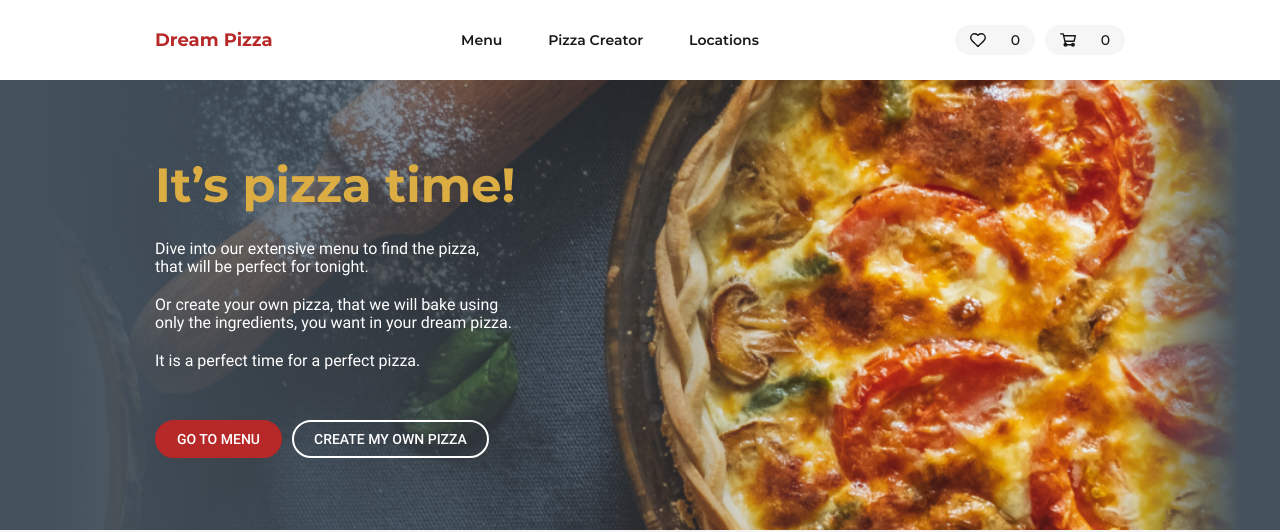
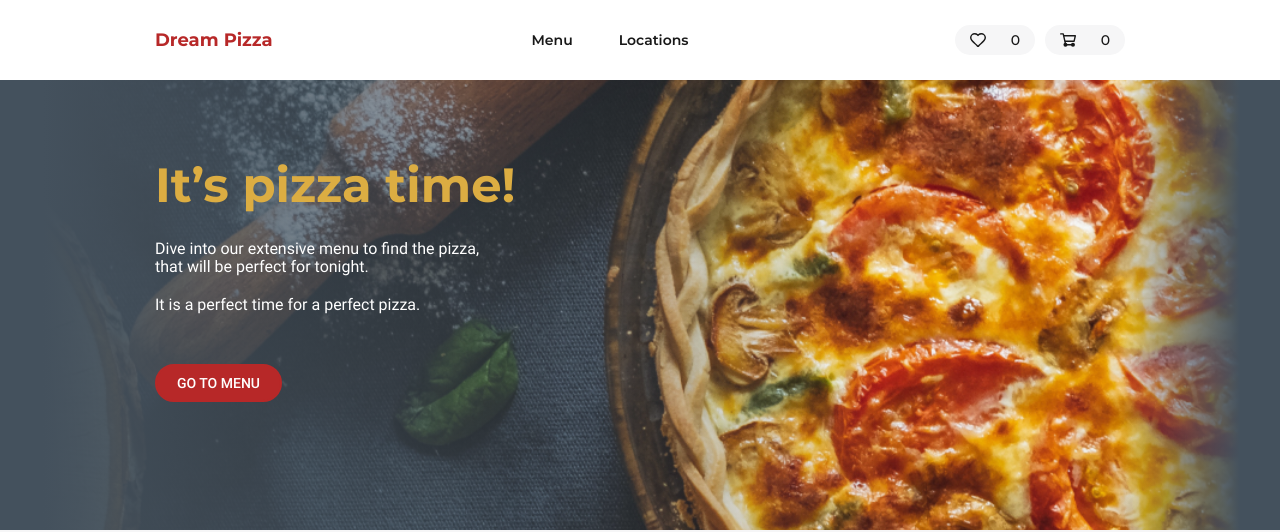
Before and after one commit to truefiesta/dream-pizza, a React app: page / in a window 1280 px wide. Shown: the top 532 px of the page. Built offline with nearby package versions, Linux system fonts and the light colour scheme.

Commit message:
Remove newCard markup, links and PizzaCreator page

```diff
--- a/src/components/card/card.jsx
+++ b/src/components/card/card.jsx
@@ -11,9 +11,8 @@ import ModalContainer from "../modal-container/modal-container.jsx";
 import ModalAddToCart from "../modal-add-to-cart/modal-add-to-cart.jsx";
 
 import "./card.css";
-import newPizza from "../../assets/img/new-pizza.jpg";
 
-const Card = ({ newCard, pizza }) => {
+const Card = ({ pizza }) => {
   const [openModal, setOpenModal] = useState(false);
   const dispatch = useDispatch();
 
@@ -41,36 +40,6 @@ const Card = ({ newCard, pizza }) => {
 
   return (
     <>
-      {newCard ? (
-        <li className="card">
-          <a className="card-image-container-link">
-            <img src={newPizza} width="106" height="106" alt="no image" />
-          </a>
-          <div className="card-details">
-            <div className="card-details-top">
-              <h3 className="card-title">
-                <a className="card-title-link">Create your pizza</a>
-              </h3>
-              <p className="card-pizza-type">Pizza of your dreams</p>
-              <div className="card-rating rating">
-                <div className="rating-stars"></div>
-                <span className="visually-hidden">Rating</span>
-                <span className="card-rating-value">0.0</span>
-              </div>
-              <p className="card-pizza-kcal">0 kcal</p>
-            </div>
-            <div className="card-details-bottom">
-              <p>
-                Choose any ingredients from our catalog and we’ll bake the pizza
-                for you.
-              </p>
-            </div>
-            <a className="dark-button card-details-new-button" href="">
-              Start creating
-            </a>
-          </div>
-        </li>
-      ) : (
       <li className="card">
         {newLabel}
         {topLabel}
@@ -145,7 +114,6 @@ const Card = ({ newCard, pizza }) => {
           </svg>
         </button>
       </li>
-      )}
       {openModal && (
         <ModalContainer
           setOpen={setOpenModal}
@@ -160,7 +128,6 @@ const Card = ({ newCard, pizza }) => {
 };
 
 Card.propTypes = {
-  newCard: PropTypes.bool.isRequired,
   pizza: PropTypes.shape({
     id: PropTypes.string.isRequired,
     image: PropTypes.string.isRequired,
--- a/src/components/cards-list/cards-list.jsx
+++ b/src/components/cards-list/cards-list.jsx
@@ -5,12 +5,11 @@ import "./cards-list.css";
 
 const CardsList = ({ pizzas }) => {
   const renderedPizzas = pizzas.map(pizza => {
-    return <Card key={pizza.id} pizza={pizza} newCard={false} />
+    return <Card key={pizza.id} pizza={pizza} />
   })
 
   return (
     <ul className="cards-list">
-      {/* <Card newCard={true} /> */}
       {renderedPizzas}
     </ul>
   );
--- a/src/components/header/header.jsx
+++ b/src/components/header/header.jsx
@@ -26,9 +26,6 @@ const Header = () => {
           <ul className="nav-main-list">
             <li className="nav-main-item">
               <NavLink to={AppRoute.MENU} activeClassName="nav-item-current-link">Menu</NavLink>
-            </li>
-            <li className="nav-main-item">
-              <NavLink to={AppRoute.PIZZA_CREATOR} activeClassName="nav-item-current-link">Pizza Creator</NavLink>
             </li>
             <li className="nav-main-item">
               <NavHashLink strict to={`${AppRoute.HOME}#locations`} activeClassName="nav-item-current-link">Locations</NavHashLink>
--- a/src/components/hero/hero.jsx
+++ b/src/components/hero/hero.jsx
@@ -17,22 +17,12 @@ const Hero = () => {
                 that will be perfect for tonight.
               </p>
               <p className="hero-text">
-                Or create your own pizza, that we will bake using
-                <br />
-                only the ingredients, you want in your dream pizza.
-              </p>
-              <p className="hero-text">
                 It is a perfect time for a perfect pizza.
               </p>
               <ul className="hero-links-list">
                 <li>
                   <Link className="hero-link hero-link-main" to={AppRoute.MENU}>
                     Go to Menu
-                  </Link>
-                </li>
-                <li>
-                  <Link className="hero-link" to={AppRoute.PIZZA_CREATOR}>
-                    Create my own Pizza
                   </Link>
                 </li>
               </ul>
--- a/src/const.js
+++ b/src/const.js
@@ -4,7 +4,6 @@ export const AppRoute = {
   LOGIN: `/login`,
   MENU: `/menu`,
   PIZZA: `/pizza/:id`,
-  PIZZA_CREATOR: `/pizza-creator`,
   HOME: `/`,
 };
 
```
Also changed, not shown: src/pages/pizza-creator.jsx (deleted, +0 -7 lines). Lines whose indentation alone changed are shown as unchanged.
